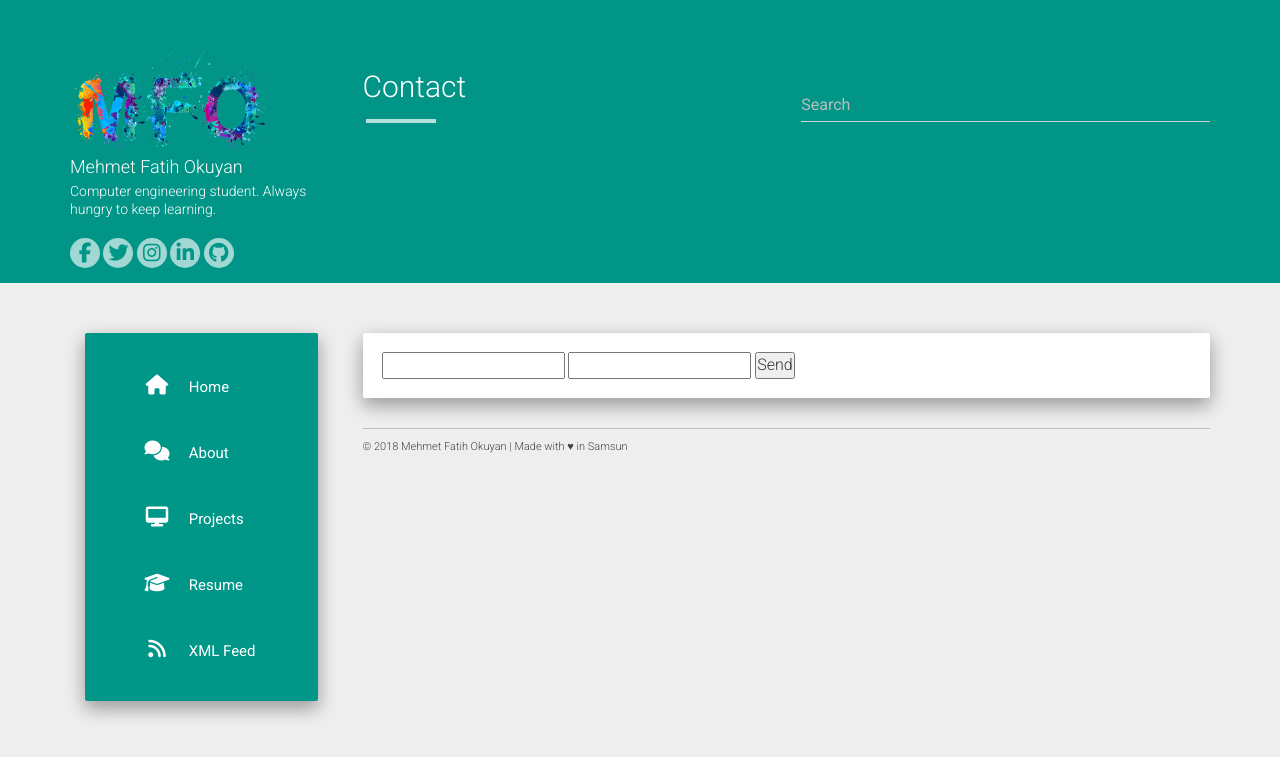
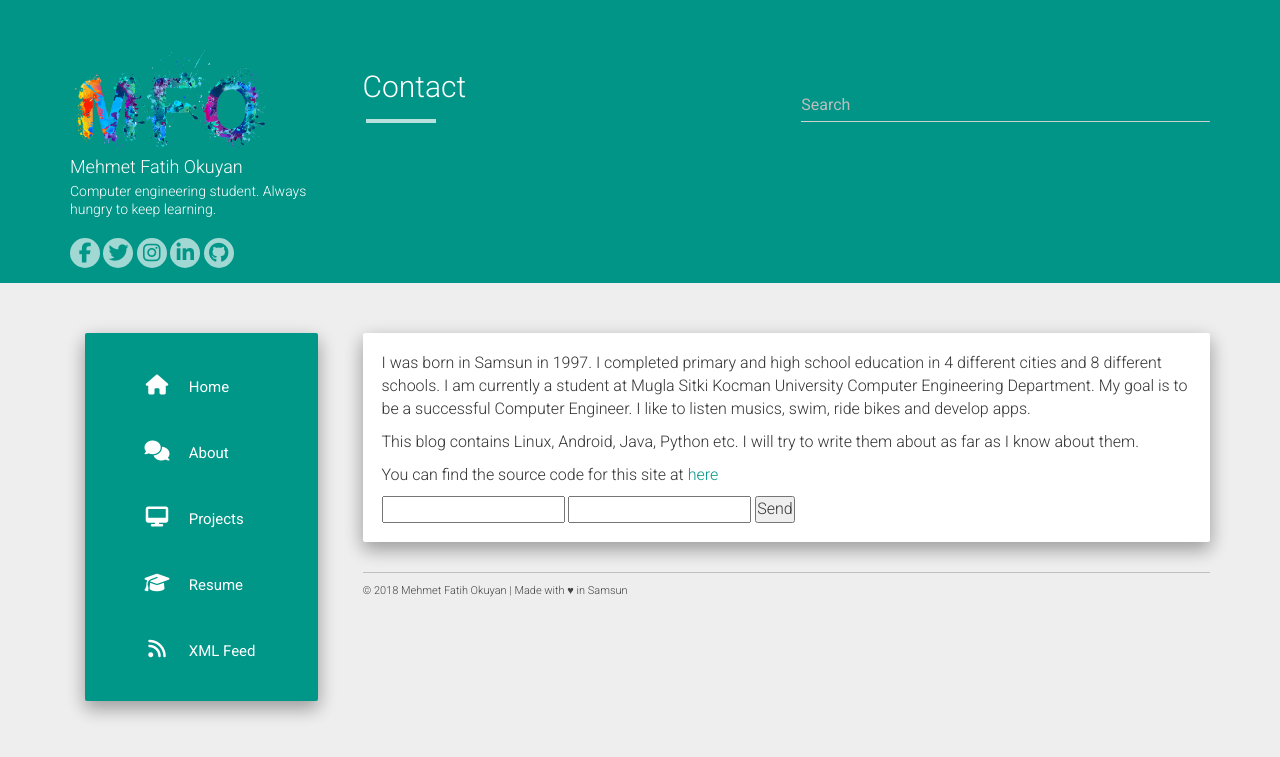
Before and after one commit to okuyanf61/okuyanf61.github.io, a Jekyll site: the page built from contact.md, in a window 1280 px wide. Shown: the top 757 px of the page. Built offline with Jekyll 4.4.1, drawn with Linux system fonts in a browser that asks for light colours; nearby versions of some CDN libraries.

Commit message:
Update contact.md

```diff
--- a/contact.md
+++ b/contact.md
@@ -3,6 +3,13 @@
 title: Contact
 permalink: /contact/
 ---
+I was born in Samsun in 1997. I completed primary and high school education in 4 different cities and 8 different schools. I am currently a student at Mugla Sitki Kocman University Computer Engineering Department. My goal is to be a successful Computer Engineer. I like to listen musics, swim, ride bikes and develop apps.
+
+This blog contains Linux, Android, Java, Python etc. I will try to write them about as far as I know about them.
+
+
+You can find the source code for this site at [here](https://github.com/okuyanf61/okuyanf61.github.io)
+
 
 <form action="https://formspree.io/your@email.com"
       method="POST">
```
